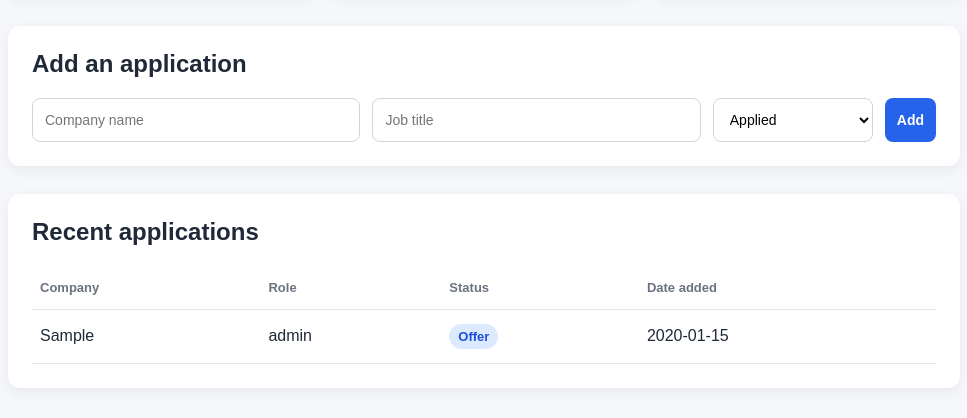
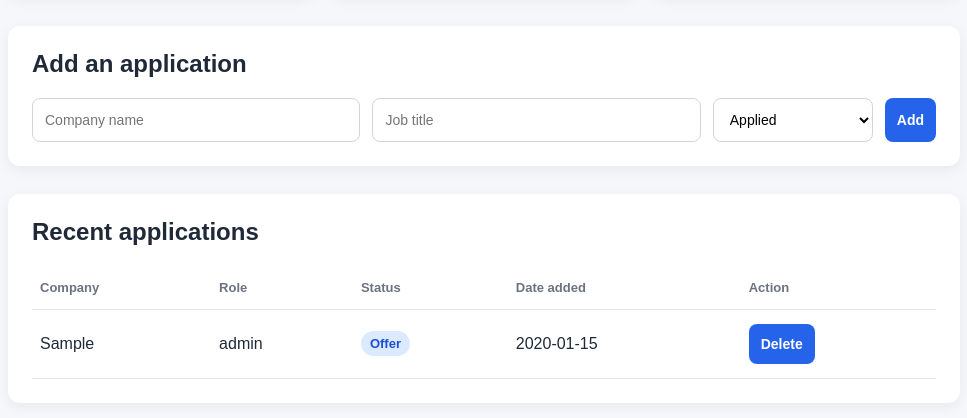
Before and after one commit to CriticalOne9/Job-Application-Tracker, a Flask app: page / in a window 1280 px wide. Shown: the part 254-672 px from the top of the page, without its empty margins (156-1123 px from the left). Run offline with Flask 3, Linux system fonts and the light colour scheme; tables that the repository leaves empty hold one stand-in row (values such as "Sample post").

Commit message:
Added delete feature

```diff
--- a/app.py
+++ b/app.py
@@ -65,6 +65,16 @@ def add_application():
 
     return redirect(url_for("home"))
 
+@app.post("/applications/<int:application_id>/delete")
+def delete_application(application_id):
+    with get_database_connection() as connection:
+        connection.execute(
+            "DELETE FROM applications WHERE id = ?",
+            (application_id,),
+        )
+
+    return redirect(url_for("home"))
+
 
 if __name__ == "__main__":
     initialize_database()
--- a/templates/index.html
+++ b/templates/index.html
@@ -134,6 +134,7 @@
             <th>Role</th>
             <th>Status</th>
             <th>Date added</th>
+            <th>Action</th>
           </tr>
         </thead>
         <tbody>
@@ -143,7 +144,12 @@
             <td>{{ application["role"] }}</td>
             <td><span class="status">{{ application["status"] }}</span></td>
             <td>{{ application["date_applied"] }}</td>
-          </tr>
+            <td>
+                <form action="{{ url_for('delete_application', application_id=application['id']) }}" method="POST">
+                <button type="submit">Delete</button>
+                </form>
+            </td>
+            </tr>
           {% endfor %}
         </tbody>
       </table>
```
